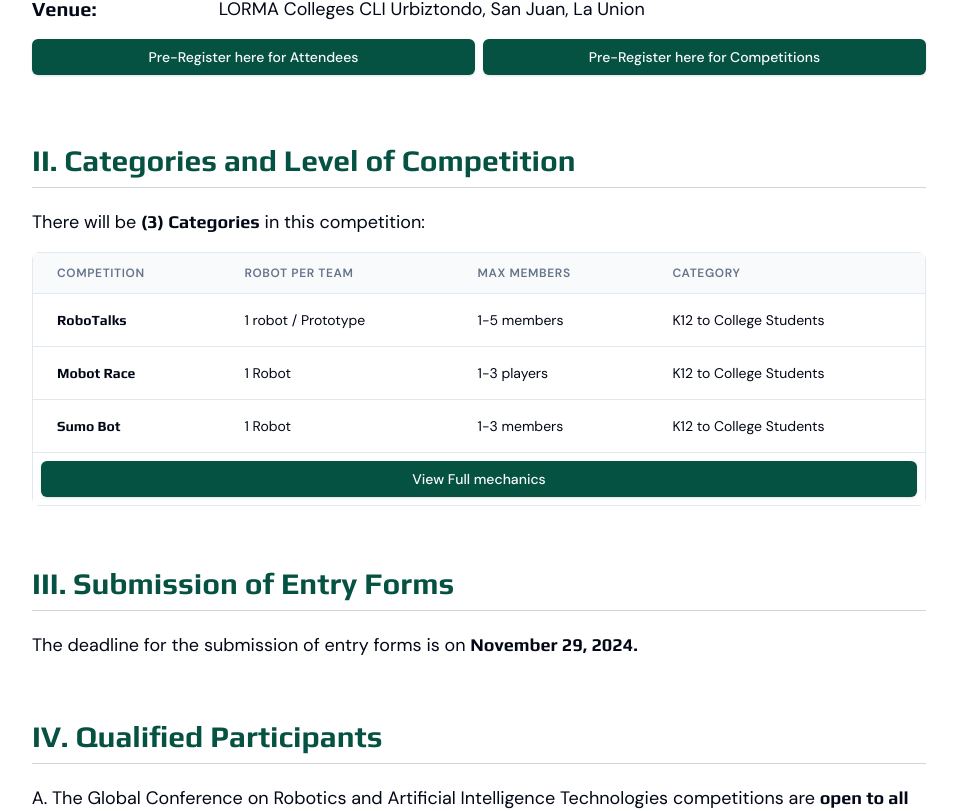
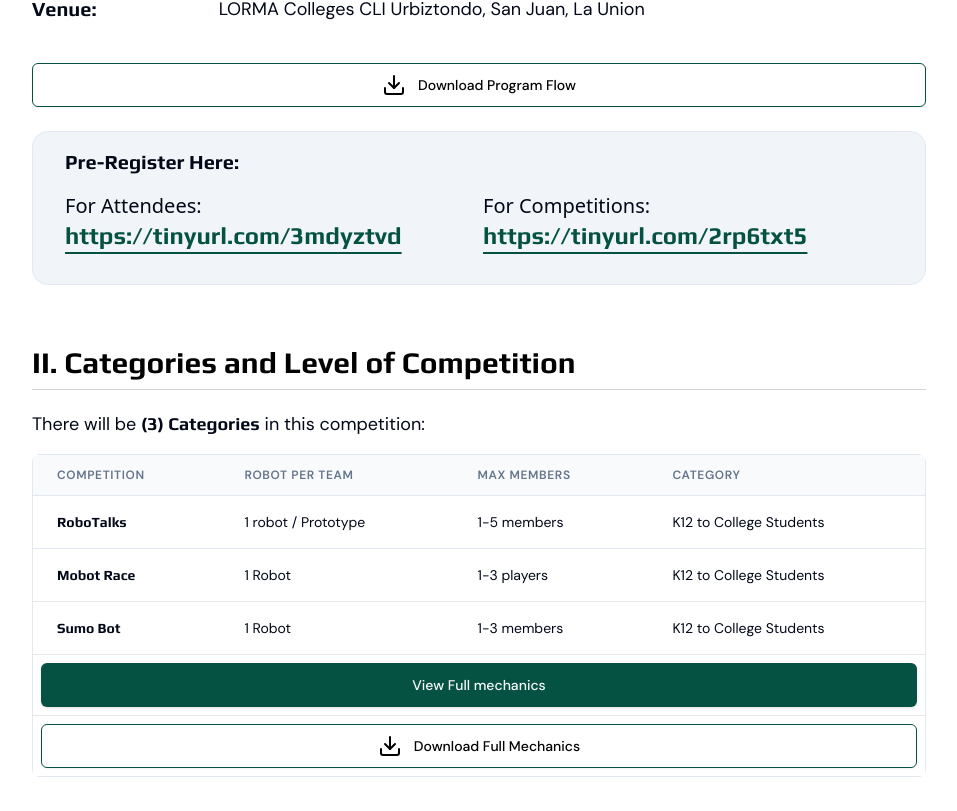
Before and after one commit to Yujinndev/gcrait, a Next.js app: page /registration in a window 1280 px wide. Shown: the part 571-1382 px from the top of the page, without its empty margins (161-1118 px from the left). Built offline with nearby package versions, Linux system fonts and the light colour scheme.

Commit message:
feat: add downloadable documents

```diff
--- a/app/constants.ts
+++ b/app/constants.ts
@@ -132,7 +132,7 @@ export const data = {
               'Certificates of Appearance',
             ],
           },
-          { text: 'while winners will receive the following:' },
+          { text: 'While winners will receive the following:' },
         ],
         others: [
           {
--- a/app/home/hero-section.tsx
+++ b/app/home/hero-section.tsx
@@ -76,14 +76,14 @@ const HeroSection = () => {
             Global Conference on{' '}
             <span
               className="text-primary shadow-white drop-shadow-2xl"
-              style={{ textShadow: ' #ffffff 2px 0 4px' }}
+              style={{ textShadow: ' #00ffcb 2px 0 4px' }}
             >
               Robotics
             </span>{' '}
             and{' '}
             <span
               className="text-primary shadow-white drop-shadow-2xl"
-              style={{ textShadow: ' #ffffff 2px 0 4px' }}
+              style={{ textShadow: '#00ffcb 2px 0 4px' }}
             >
               Artificial Intelligence Technologies
             </span>
--- a/app/registration/page.tsx
+++ b/app/registration/page.tsx
@@ -12,7 +12,7 @@ import { data } from '@/app/constants'
 import { Button } from '@/components/ui/button'
 import { SectionLayout } from '@/components/layout/section-layout'
 import { SectionParagraph } from '@/components/layout/section-paragraph'
-import { ArrowRight, Dot } from 'lucide-react'
+import { ArrowRight, Dot, Download } from 'lucide-react'
 
 const Registration = () => {
   return (
@@ -31,31 +31,59 @@ const Registration = () => {
                 December 10, 2024, 7:00 AM - 5:00 PM
               </p>
             </div>
-            <div className="flex flex-col gap-2 lg:flex-row">
+
+            <div className="flex flex-col gap-2 pb-4 lg:flex-row">
               <h3 className="space-y-2 text-xl lg:w-1/5">Venue:</h3>
               <p className="text-justify lg:text-left">
                 LORMA Colleges CLI Urbiztondo, San Juan, La Union
               </p>
             </div>
-            <div className="flex flex-col gap-2 py-2 lg:flex-row">
-              <Button asChild>
+
+            <div className="py-4">
+              <Button
+                className="w-full border-primary"
+                variant="outline"
+                asChild
+              >
                 <Link
-                  href="https://forms.gle/qo5GTmgUttoWCoi57"
+                  href={'/docs/GCRAIT2024_Robotics_Competetion_Mechanics.pdf'}
                   target="_blank"
-                  className="w-full text-justify text-base lg:text-left"
+                  className="w-full space-x-3"
+                  download={true}
                 >
-                  Pre-Register here for Attendees
+                  <Download /> <span>Download Program Flow</span>
                 </Link>
               </Button>
-              <Button asChild>
-                <Link
-                  href="https://forms.gle/EZDgpBEDpJwg1E767"
-                  target="_blank"
-                  className="w-full text-justify text-base lg:text-left"
-                >
-                  Pre-Register here for Competitions
-                </Link>
-              </Button>
+            </div>
+
+            <div className="rounded-2xl border bg-slate-100 p-8 py-4">
+              <h3 className="space-y-2 text-xl">Pre-Register Here:</h3>
+              <div className="flex flex-col gap-2 py-4 lg:flex-row">
+                <div className="w-full">
+                  <h3 className="font-sm space-y-2 font-sans lg:text-xl">
+                    For Attendees:
+                  </h3>
+                  <Link
+                    href="https://tinyurl.com/3mdyztvd"
+                    target="_blank"
+                    className="font-base w-full text-justify font-play text-primary underline underline-offset-8 lg:text-left lg:text-2xl"
+                  >
+                    https://tinyurl.com/3mdyztvd
+                  </Link>
+                </div>
+                <div className="w-full">
+                  <h3 className="font-sm space-y-2 font-sans lg:text-xl">
+                    For Competitions:
+                  </h3>
+                  <Link
+                    href="https://tinyurl.com/2rp6txt5"
+                    target="_blank"
+                    className="font-base w-full text-justify font-play text-primary underline underline-offset-8 lg:text-left lg:text-2xl"
+                  >
+                    https://tinyurl.com/2rp6txt5
+                  </Link>
+                </div>
+              </div>
             </div>
           </SectionParagraph>
 
@@ -106,6 +134,26 @@ const Registration = () => {
                           className="w-full"
                         >
                           View Full mechanics
+                        </Link>
+                      </Button>
+                    </TableCell>
+                  </TableRow>
+                  <TableRow>
+                    <TableCell colSpan={4}>
+                      <Button
+                        className="w-full border-primary"
+                        variant="outline"
+                        asChild
+                      >
+                        <Link
+                          href={
+                            '/docs/GCRAIT2024_Robotics_Competetion_Mechanics.pdf'
+                          }
+                          target="_blank"
+                          className="w-full space-x-3"
+                          download={true}
+                        >
+                          <Download /> <span>Download Full Mechanics</span>
                         </Link>
                       </Button>
                     </TableCell>
--- a/components/layout/section-paragraph.tsx
+++ b/components/layout/section-paragraph.tsx
@@ -7,7 +7,7 @@ export const SectionParagraph = ({
 }) => {
   return (
     <section className="relative">
-      <h2 className="font-semibold text-primary">{title}</h2>
+      <h2 className="font-semibold text-black">{title}</h2>
       <hr className="mt-2 border-t border-gray-300" />
 
       <div className="text-md space-y-2 py-5 lg:text-lg">{children}</div>
--- a/components/ui/button.tsx
+++ b/components/ui/button.tsx
@@ -21,7 +21,7 @@ const buttonVariants = cva(
         link: 'text-primary underline-offset-[16px] hover:underline',
       },
       size: {
-        default: 'h-9 px-4 py-2',
+        default: 'h-11 px-4 py-4',
         sm: 'h-8 rounded-md px-3 text-xs',
         lg: 'h-10 rounded-md px-8',
         icon: 'h-9 w-9',
--- a/components/ui/partner-card.tsx
+++ b/components/ui/partner-card.tsx
@@ -28,14 +28,18 @@ const PartnerCard = ({
         <div className="flex flex-col-reverse justify-between lg:flex-row">
           <p className="text-xl font-bold text-[#02183c]">{partner.name}</p>
           <div className="bottom-0 left-4 flex gap-3 pb-3">
-            <Button className="h-8 w-8 rounded-full" asChild>
+            <Button className="h-8 w-8 rounded-full" variant="outline" asChild>
               <Link href={partner?.fb} target="_blank">
                 <Facebook className="flex-shrink-0" />
               </Link>
             </Button>
 
             {partner?.website && (
-              <Button className="h-8 w-8 rounded-full" asChild>
+              <Button
+                className="h-8 w-8 rounded-full"
+                variant="outline"
+                asChild
+              >
                 <Link href={partner?.website} target="_blank">
                   <Globe className="flex-shrink-0" />
                 </Link>
```
Also changed, not shown: 2 other files (tests, documents, lock files or other folders).
